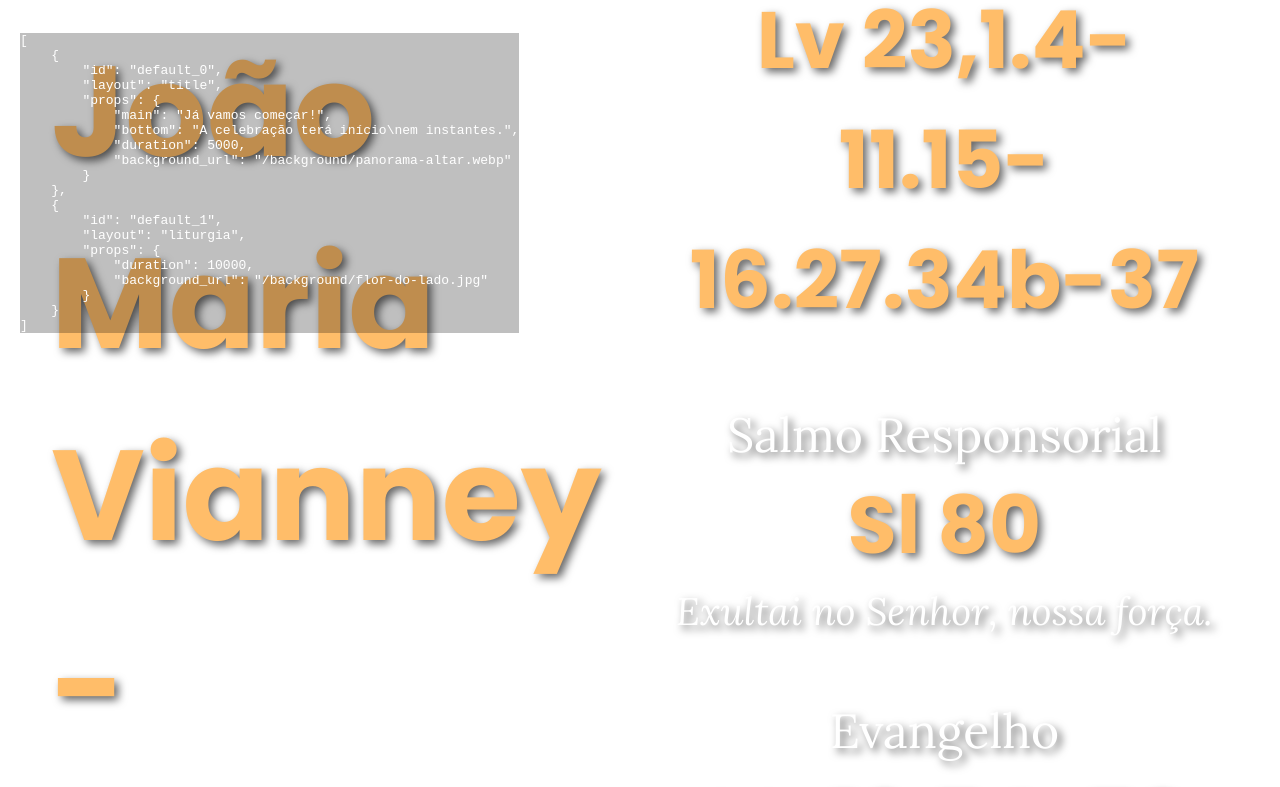
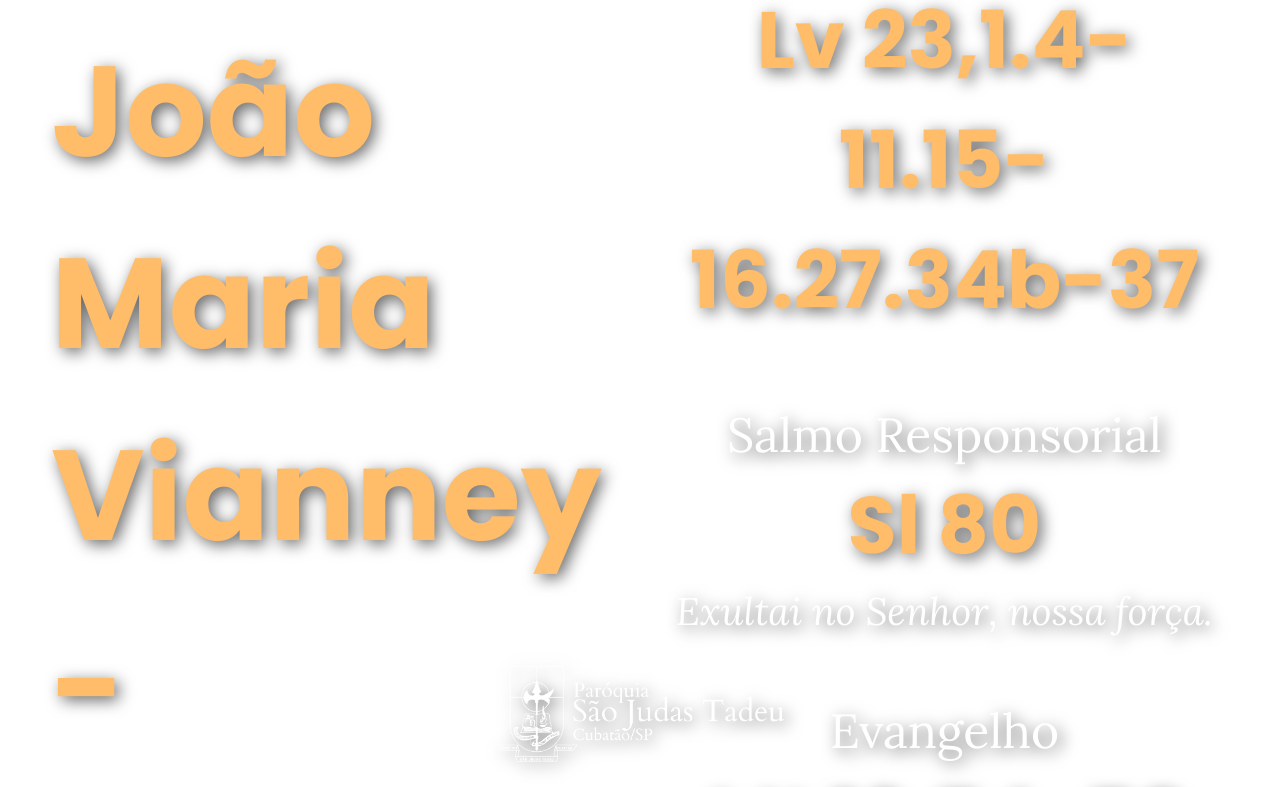
Before and after one commit to lucaspontoexe/ohlord31-theme, a SvelteKit app: page /tela in a window 1280 px wide. Shown: the top 787 px of the page. Built offline with nearby package versions, Linux system fonts and the light colour scheme; no server answers.

Commit message:
tela: add logo

```diff
--- a/src/routes/tela/+page.svelte
+++ b/src/routes/tela/+page.svelte
@@ -5,6 +5,7 @@
 	const items = websocketStore('idle-screen-slides', fallback['idle-screen-slides']);
 	// cortar pra quando a gente componentizar esse
 	const liturgia = websocketStore('liturgia', fallback['liturgia']);
+	import logo from '$lib/sjt-logo-white.png';
 </script>
 
 <main>
@@ -22,10 +23,12 @@
 				</div>
 			{/each}
 		</div>
+
+		<img src={logo} alt="sjt logo" class="logo" />
 	</section>
 </main>
 
-<Debug data={$items} />
+<!-- <Debug data={$items} /> -->
 
 <style lang="scss">
 	.tela-liturgia {
@@ -35,7 +38,7 @@
 		padding: 0px 4vw;
 		gap: 20px;
 		height: 100vh;
-		filter: drop-shadow(4px 4px 4px rgba(0, 0, 0, 0.6));
+		filter: drop-shadow(4px 4px 8px rgba(0, 0, 0, 0.6));
 
 		// background-color: black; // mudar pra imagem aleatória 1920x1080;
 
@@ -84,5 +87,13 @@
 				white-space: pre-line;
 			}
 		}
+
+		.logo {
+			position: fixed;
+			bottom: 38px;
+			left: 50%;
+			transform: translate(-50%);
+			height: 12vh;
+		}
 	}
 </style>
```
Also changed, not shown: src/lib/sjt-logo-white.png (added).
